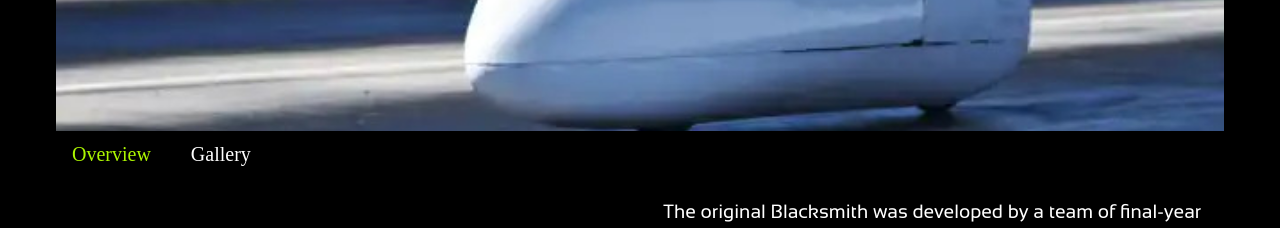
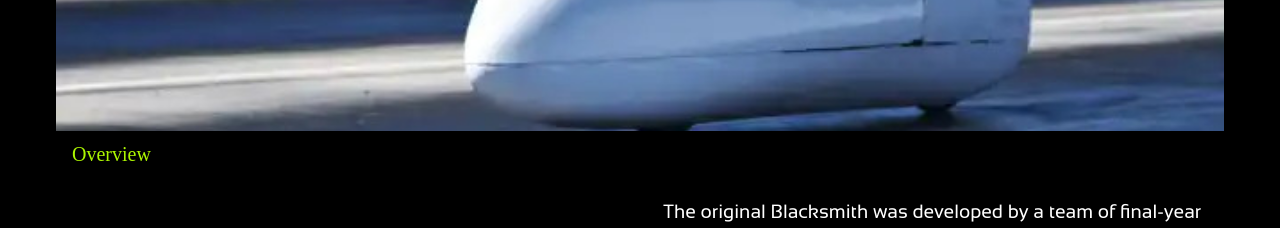
Before and after one commit to monash-human-power/MHP_Website_V2, a Next.js app: page /bikes in a window 1280 px wide. Shown: the part 2600-2828 px from the top of the page. Built offline with nearby package versions, Linux system fonts and the light colour scheme; a web font is replaced by a local one.

Commit message:
bikes page removed gallery tab if there are no gallery images (e.g blacksmith)

```diff
--- a/app/components/BikeSection.tsx
+++ b/app/components/BikeSection.tsx
@@ -26,8 +26,10 @@ type BikeData = Record<string, Bike>; // map of bike name to bike data
 
 const BikeSection = ({bike} : BikeSectionProps) => {
     const bikeData: BikeData = bikeDataJson;
-
-    const sections = ["Overview", "Gallery"];
+    let sections = ["Overview"];
+    if (bikeData[bike].gallery.length > 0)
+    {        sections.push("Gallery")
+    }
 
     // track the active section
     const [activeSection, setActiveSection] = useState(sections[0]);
```
